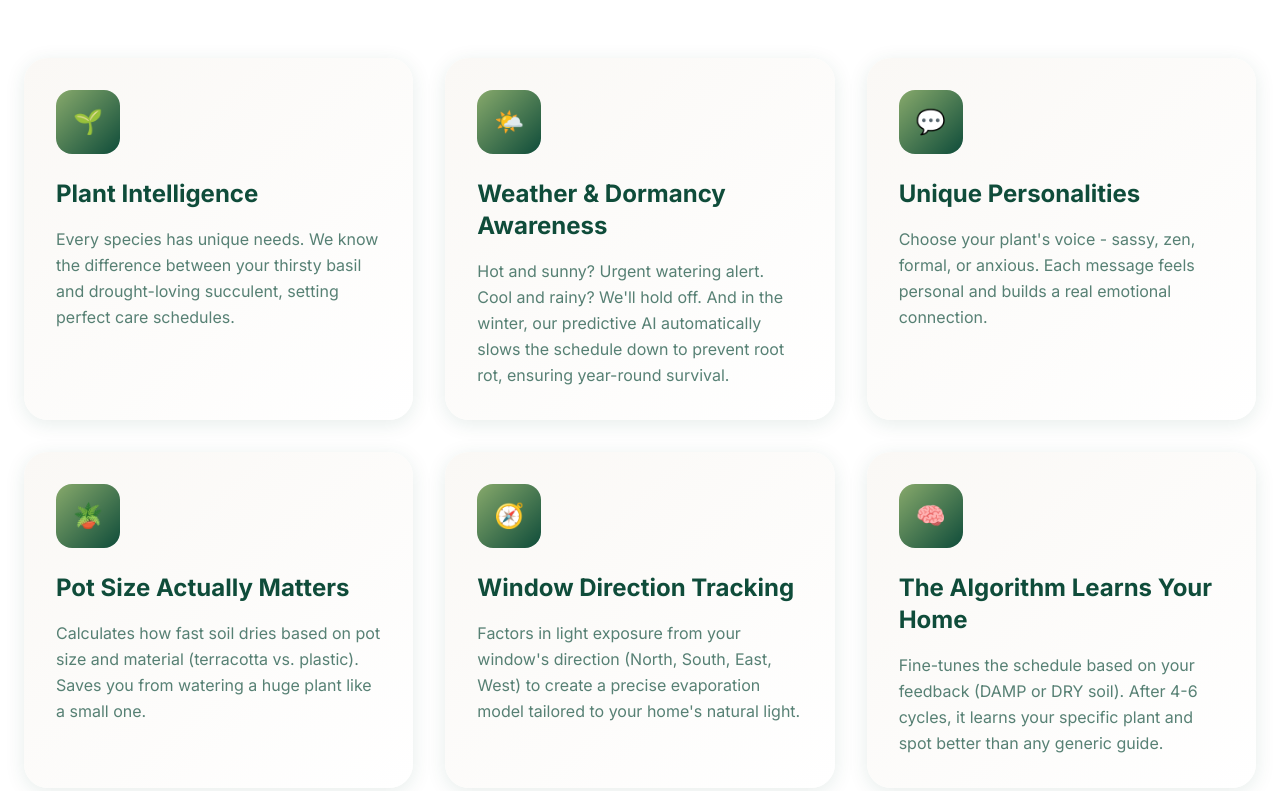
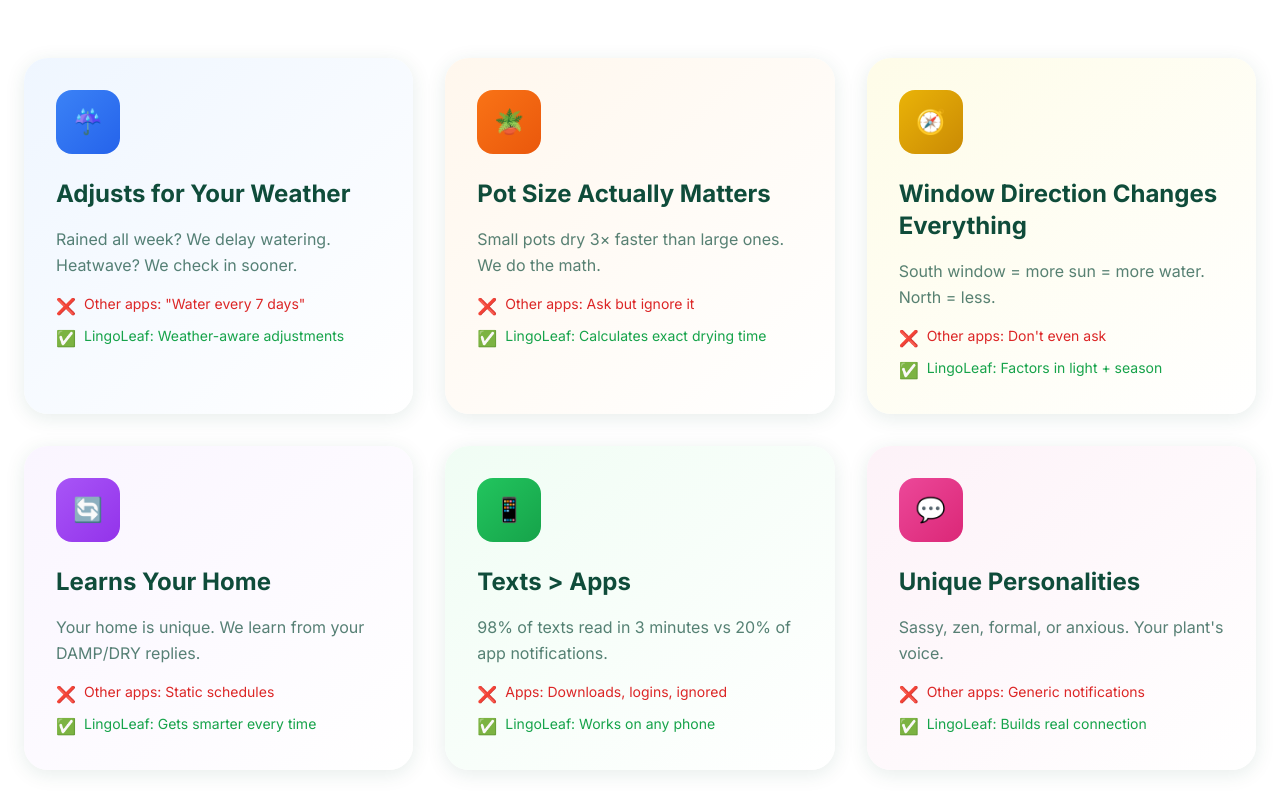
Before and after one commit to bawmal/lingoleaf, a website: page index.html in a window 1280 px wide. Shown: the part 2383-3174 px from the top of the page. Drawn offline with nearby package versions, Linux system fonts and the light colour scheme.

Commit message:
Create benefit-focused 3-column cards (compact format)
NEW APPROACH:
- Benefit comparison content in 3-column cards
- Each card shows: ❌ Other apps vs ✅ LingoLeaf
- Color-coded cards for visual distinction
- Compact, scannable format
- Keeps competitive differentiation without long scrolling

6 BENEFIT CARDS:
1. ☔ Weather adjustments
2. 🪴 Pot size calculations
3. 🧭 Window direction
4. 🔄 Learning algorithm
5. 📱 Texts vs apps
6. 💬 Unique personalities

RESULT:
- Same competitive messaging
- Much shorter page length
- Better visual organization
- Easier to scan and compare

```diff
--- a/index.html
+++ b/index.html
@@ -385,70 +385,130 @@
             </div>
 
             <div class="grid md:grid-cols-3 gap-8">
-                <!-- Feature 1 -->
-                <div class="bg-gradient-to-br from-cream to-white p-8 rounded-3xl shadow-soft hover:shadow-medium transition-all duration-300 group">
-                    <div class="w-16 h-16 bg-gradient-to-br from-sage to-forest rounded-2xl flex items-center justify-center mb-6 group-hover:scale-110 transition-transform duration-300">
-                        <span class="text-white text-2xl">🌱</span>
+                <!-- Benefit 1: Weather -->
+                <div class="bg-gradient-to-br from-blue-50 to-white p-8 rounded-3xl shadow-soft hover:shadow-medium transition-all duration-300 group">
+                    <div class="w-16 h-16 bg-gradient-to-br from-blue-500 to-blue-600 rounded-2xl flex items-center justify-center mb-6 group-hover:scale-110 transition-transform duration-300">
+                        <span class="text-white text-2xl">☔</span>
                     </div>
-                    <h3 class="text-2xl font-bold text-forest mb-4">Plant Intelligence</h3>
-                    <p class="text-forest/70 leading-relaxed">
-                        Every species has unique needs. We know the difference between your thirsty basil and drought-loving succulent, setting perfect care schedules.
+                    <h3 class="text-2xl font-bold text-forest mb-4">Adjusts for Your Weather</h3>
+                    <p class="text-forest/70 leading-relaxed mb-4">
+                        Rained all week? We delay watering. Heatwave? We check in sooner.
                     </p>
+                    <div class="space-y-2">
+                        <div class="flex items-start">
+                            <span class="text-red-500 mr-2">❌</span>
+                            <p class="text-sm text-red-600">Other apps: "Water every 7 days"</p>
+                        </div>
+                        <div class="flex items-start">
+                            <span class="text-green-500 mr-2">✅</span>
+                            <p class="text-sm text-green-600">LingoLeaf: Weather-aware adjustments</p>
+                        </div>
+                    </div>
                 </div>
 
-                <!-- Feature 2 -->
-                <div class="bg-gradient-to-br from-cream to-white p-8 rounded-3xl shadow-soft hover:shadow-medium transition-all duration-300 group">
-                    <div class="w-16 h-16 bg-gradient-to-br from-sage to-forest rounded-2xl flex items-center justify-center mb-6 group-hover:scale-110 transition-transform duration-300">
-                        <span class="text-white text-2xl">🌤️</span>
+                <!-- Benefit 2: Pot Size -->
+                <div class="bg-gradient-to-br from-orange-50 to-white p-8 rounded-3xl shadow-soft hover:shadow-medium transition-all duration-300 group">
+                    <div class="w-16 h-16 bg-gradient-to-br from-orange-500 to-orange-600 rounded-2xl flex items-center justify-center mb-6 group-hover:scale-110 transition-transform duration-300">
+                        <span class="text-white text-2xl">🪴</span>
                     </div>
-                    <h3 class="text-2xl font-bold text-forest mb-4">Weather & Dormancy Awareness</h3>
-                    <p class="text-forest/70 leading-relaxed">
-                        Hot and sunny? Urgent watering alert. Cool and rainy? We'll hold off. And in the winter, our predictive AI automatically slows the schedule down to prevent root rot, ensuring year-round survival.
+                    <h3 class="text-2xl font-bold text-forest mb-4">Pot Size Actually Matters</h3>
+                    <p class="text-forest/70 leading-relaxed mb-4">
+                        Small pots dry 3× faster than large ones. We do the math.
                     </p>
+                    <div class="space-y-2">
+                        <div class="flex items-start">
+                            <span class="text-red-500 mr-2">❌</span>
+                            <p class="text-sm text-red-600">Other apps: Ask but ignore it</p>
+                        </div>
+                        <div class="flex items-start">
+                            <span class="text-green-500 mr-2">✅</span>
+                            <p class="text-sm text-green-600">LingoLeaf: Calculates exact drying time</p>
+                        </div>
+                    </div>
                 </div>
 
-                <!-- Feature 3 -->
-                <div class="bg-gradient-to-br from-cream to-white p-8 rounded-3xl shadow-soft hover:shadow-medium transition-all duration-300 group">
-                    <div class="w-16 h-16 bg-gradient-to-br from-sage to-forest rounded-2xl flex items-center justify-center mb-6 group-hover:scale-110 transition-transform duration-300">
+                <!-- Benefit 3: Window Direction -->
+                <div class="bg-gradient-to-br from-yellow-50 to-white p-8 rounded-3xl shadow-soft hover:shadow-medium transition-all duration-300 group">
+                    <div class="w-16 h-16 bg-gradient-to-br from-yellow-500 to-yellow-600 rounded-2xl flex items-center justify-center mb-6 group-hover:scale-110 transition-transform duration-300">
+                        <span class="text-white text-2xl">🧭</span>
+                    </div>
+                    <h3 class="text-2xl font-bold text-forest mb-4">Window Direction Changes Everything</h3>
+                    <p class="text-forest/70 leading-relaxed mb-4">
+                        South window = more sun = more water. North = less.
+                    </p>
+                    <div class="space-y-2">
+                        <div class="flex items-start">
+                            <span class="text-red-500 mr-2">❌</span>
+                            <p class="text-sm text-red-600">Other apps: Don't even ask</p>
+                        </div>
+                        <div class="flex items-start">
+                            <span class="text-green-500 mr-2">✅</span>
+                            <p class="text-sm text-green-600">LingoLeaf: Factors in light + season</p>
+                        </div>
+                    </div>
+                </div>
+
+                <!-- Benefit 4: Learning -->
+                <div class="bg-gradient-to-br from-purple-50 to-white p-8 rounded-3xl shadow-soft hover:shadow-medium transition-all duration-300 group">
+                    <div class="w-16 h-16 bg-gradient-to-br from-purple-500 to-purple-600 rounded-2xl flex items-center justify-center mb-6 group-hover:scale-110 transition-transform duration-300">
+                        <span class="text-white text-2xl">🔄</span>
+                    </div>
+                    <h3 class="text-2xl font-bold text-forest mb-4">Learns Your Home</h3>
+                    <p class="text-forest/70 leading-relaxed mb-4">
+                        Your home is unique. We learn from your DAMP/DRY replies.
+                    </p>
+                    <div class="space-y-2">
+                        <div class="flex items-start">
+                            <span class="text-red-500 mr-2">❌</span>
+                            <p class="text-sm text-red-600">Other apps: Static schedules</p>
+                        </div>
+                        <div class="flex items-start">
+                            <span class="text-green-500 mr-2">✅</span>
+                            <p class="text-sm text-green-600">LingoLeaf: Gets smarter every time</p>
+                        </div>
+                    </div>
+                </div>
+
+                <!-- Benefit 5: Texts vs Apps -->
+                <div class="bg-gradient-to-br from-green-50 to-white p-8 rounded-3xl shadow-soft hover:shadow-medium transition-all duration-300 group">
+                    <div class="w-16 h-16 bg-gradient-to-br from-green-500 to-green-600 rounded-2xl flex items-center justify-center mb-6 group-hover:scale-110 transition-transform duration-300">
+                        <span class="text-white text-2xl">📱</span>
+                    </div>
+                    <h3 class="text-2xl font-bold text-forest mb-4">Texts > Apps</h3>
+                    <p class="text-forest/70 leading-relaxed mb-4">
+                        98% of texts read in 3 minutes vs 20% of app notifications.
+                    </p>
+                    <div class="space-y-2">
+                        <div class="flex items-start">
+                            <span class="text-red-500 mr-2">❌</span>
+                            <p class="text-sm text-red-600">Apps: Downloads, logins, ignored</p>
+                        </div>
+                        <div class="flex items-start">
+                            <span class="text-green-500 mr-2">✅</span>
+                            <p class="text-sm text-green-600">LingoLeaf: Works on any phone</p>
+                        </div>
+                    </div>
+                </div>
+
+                <!-- Benefit 6: Personalities -->
+                <div class="bg-gradient-to-br from-pink-50 to-white p-8 rounded-3xl shadow-soft hover:shadow-medium transition-all duration-300 group">
+                    <div class="w-16 h-16 bg-gradient-to-br from-pink-500 to-pink-600 rounded-2xl flex items-center justify-center mb-6 group-hover:scale-110 transition-transform duration-300">
                         <span class="text-white text-2xl">💬</span>
                     </div>
                     <h3 class="text-2xl font-bold text-forest mb-4">Unique Personalities</h3>
-                    <p class="text-forest/70 leading-relaxed">
-                        Choose your plant's voice - sassy, zen, formal, or anxious. Each message feels personal and builds a real emotional connection.
+                    <p class="text-forest/70 leading-relaxed mb-4">
+                        Sassy, zen, formal, or anxious. Your plant's voice.
                     </p>
-                </div>
-
-                <!-- Feature 4 -->
-                <div class="bg-gradient-to-br from-cream to-white p-8 rounded-3xl shadow-soft hover:shadow-medium transition-all duration-300 group">
-                    <div class="w-16 h-16 bg-gradient-to-br from-sage to-forest rounded-2xl flex items-center justify-center mb-6 group-hover:scale-110 transition-transform duration-300">
-                        <span class="text-white text-2xl">🪴</span>
+                    <div class="space-y-2">
+                        <div class="flex items-start">
+                            <span class="text-red-500 mr-2">❌</span>
+                            <p class="text-sm text-red-600">Other apps: Generic notifications</p>
+                        </div>
+                        <div class="flex items-start">
+                            <span class="text-green-500 mr-2">✅</span>
+                            <p class="text-sm text-green-600">LingoLeaf: Builds real connection</p>
+                        </div>
                     </div>
-                    <h3 class="text-2xl font-bold text-forest mb-4">Pot Size Actually Matters</h3>
-                    <p class="text-forest/70 leading-relaxed">
-                        Calculates how fast soil dries based on pot size and material (terracotta vs. plastic). Saves you from watering a huge plant like a small one.
-                    </p>
-                </div>
-
-                <!-- Feature 5 -->
-                <div class="bg-gradient-to-br from-cream to-white p-8 rounded-3xl shadow-soft hover:shadow-medium transition-all duration-300 group">
-                    <div class="w-16 h-16 bg-gradient-to-br from-sage to-forest rounded-2xl flex items-center justify-center mb-6 group-hover:scale-110 transition-transform duration-300">
-                        <span class="text-white text-2xl">🧭</span>
-                    </div>
-                    <h3 class="text-2xl font-bold text-forest mb-4">Window Direction Tracking</h3>
-                    <p class="text-forest/70 leading-relaxed">
-                        Factors in light exposure from your window's direction (North, South, East, West) to create a precise evaporation model tailored to your home's natural light.
-                    </p>
-                </div>
-
-                <!-- Feature 6 -->
-                <div class="bg-gradient-to-br from-cream to-white p-8 rounded-3xl shadow-soft hover:shadow-medium transition-all duration-300 group">
-                    <div class="w-16 h-16 bg-gradient-to-br from-sage to-forest rounded-2xl flex items-center justify-center mb-6 group-hover:scale-110 transition-transform duration-300">
-                        <span class="text-white text-2xl">🧠</span>
-                    </div>
-                    <h3 class="text-2xl font-bold text-forest mb-4">The Algorithm Learns Your Home</h3>
-                    <p class="text-forest/70 leading-relaxed">
-                        Fine-tunes the schedule based on your feedback (DAMP or DRY soil). After 4-6 cycles, it learns your specific plant and spot better than any generic guide.
-                    </p>
                 </div>
             </div>
         </div>
```
